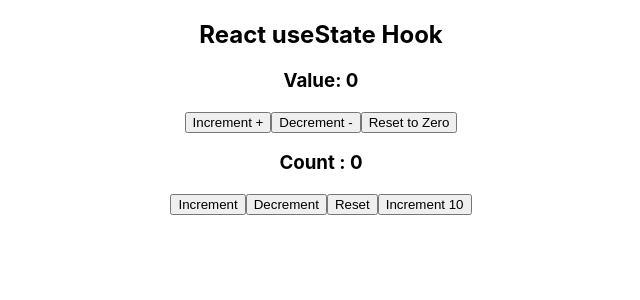
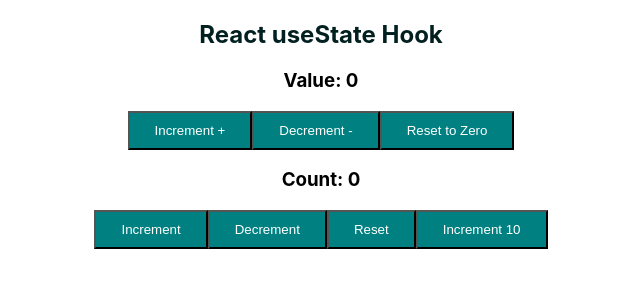
Before and after one commit to Abfahim21/React-Hooks, a React (Create React App) app in the folder react-hooks/: page / in a window 1280 px wide. Shown: the top 300 px of the page, without its empty margins (319-959 px from the left). Built offline with nearby package versions, Linux system fonts and the light colour scheme.

Commit message:
css added

```diff
--- /dev/null
+++ b/react-hooks/src/components/useState.css
@@ -0,0 +1,9 @@
+button{
+    background-color: teal;
+    color: white;
+    font-weight: 400;
+    padding: 10px 25px;
+}
+h2{
+    color: rgb(2, 32, 32);
+}
```
Also changed, not shown: react-hooks/src/components/UseStateV2.js (+10 -9 lines).
